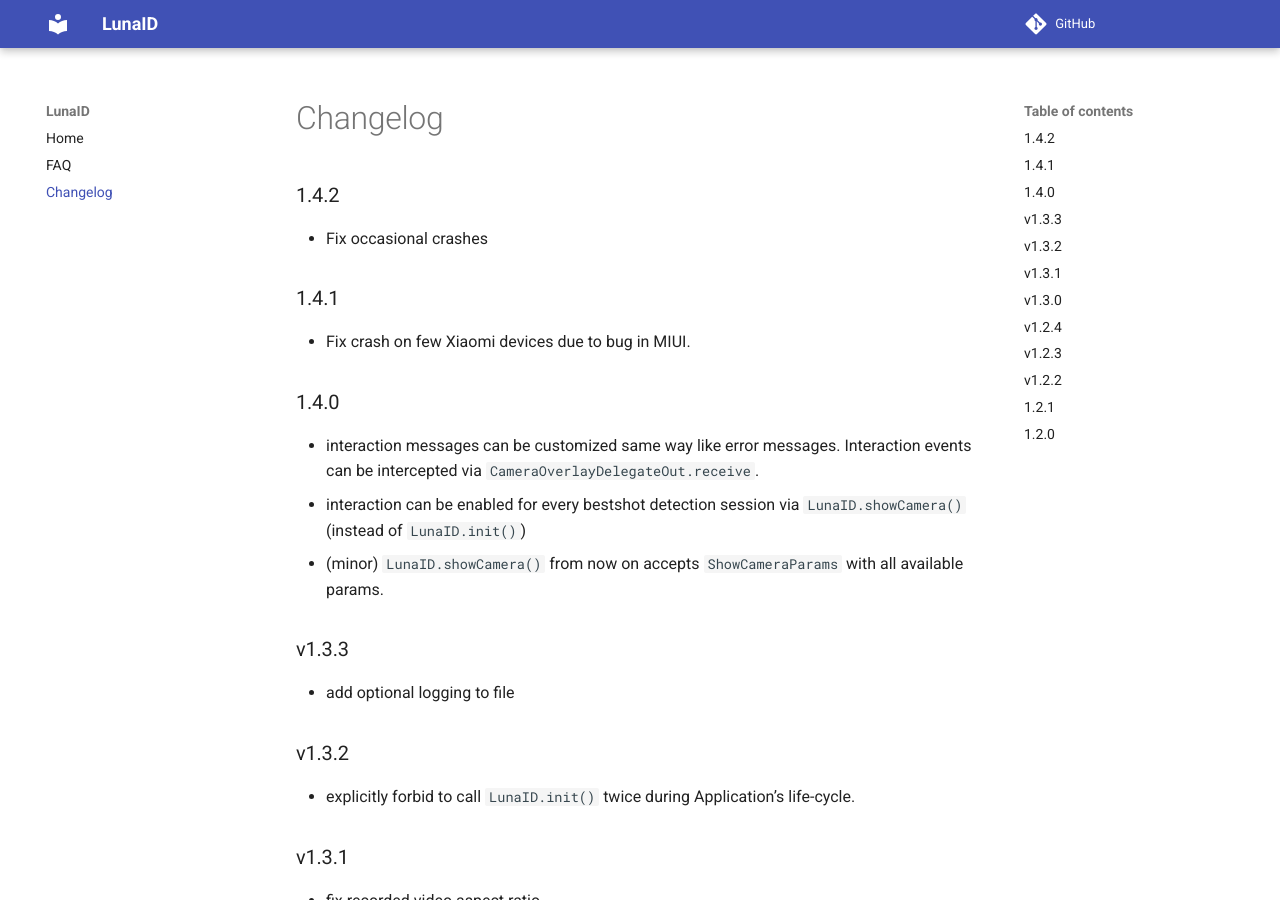
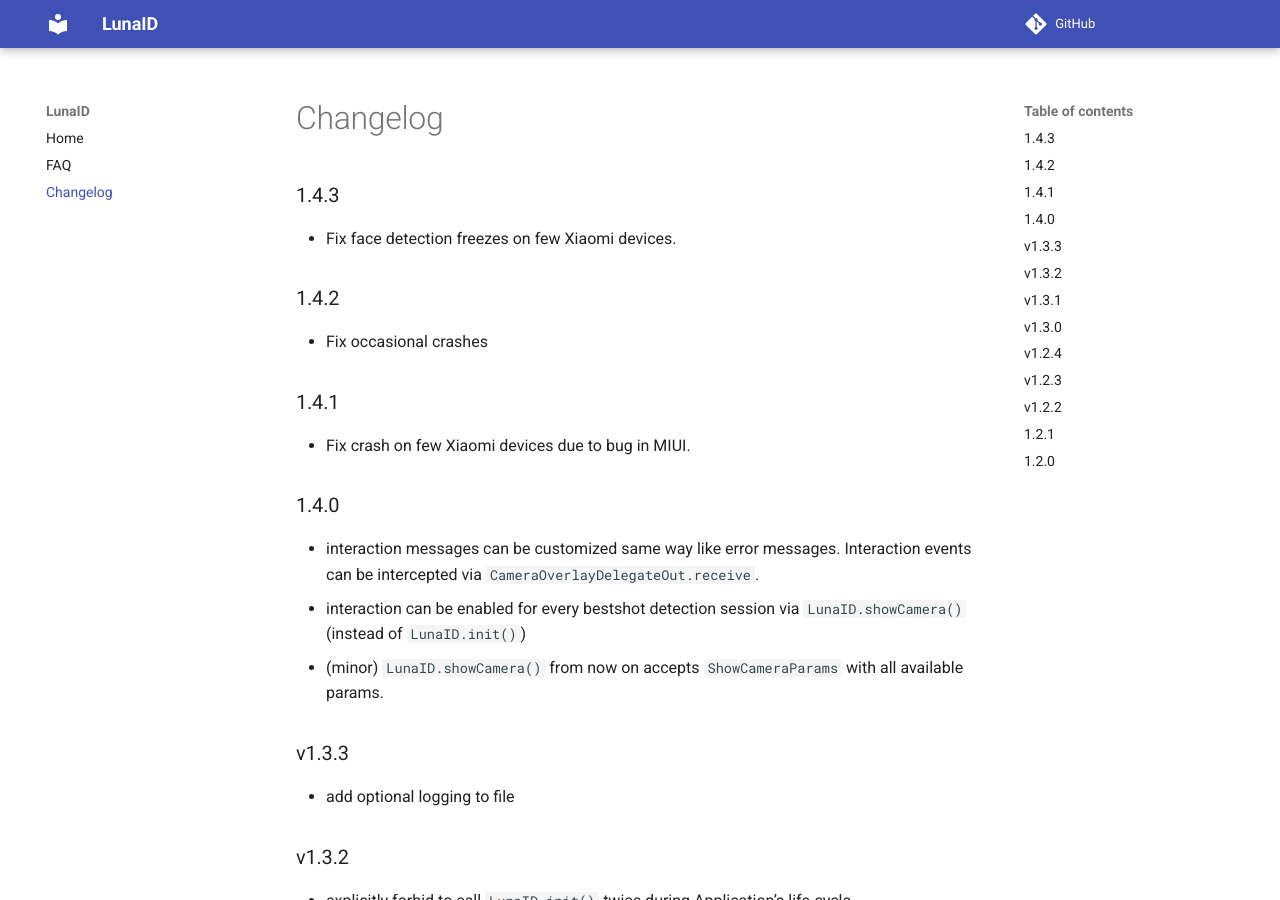
Before and after one commit to VisionLabs/LunaID, an MkDocs documentation site: the page built from docs/changelog.md, in a window 1280 px wide and 900 px high. Built offline with MkDocs 1.6.1 and Material for MkDocs 9.7.7, drawn with Linux system fonts in a browser that asks for light colours; comment, search, counter and statistics services are not loaded; the version menu is left out.

Commit message:
update changelog

```diff
--- a/docs/changelog.md
+++ b/docs/changelog.md
@@ -1,5 +1,8 @@
 
 # Changelog
+
+### 1.4.3
+- Fix face detection freezes on few Xiaomi devices.
 
 ### 1.4.2
 - Fix occasional crashes
```
